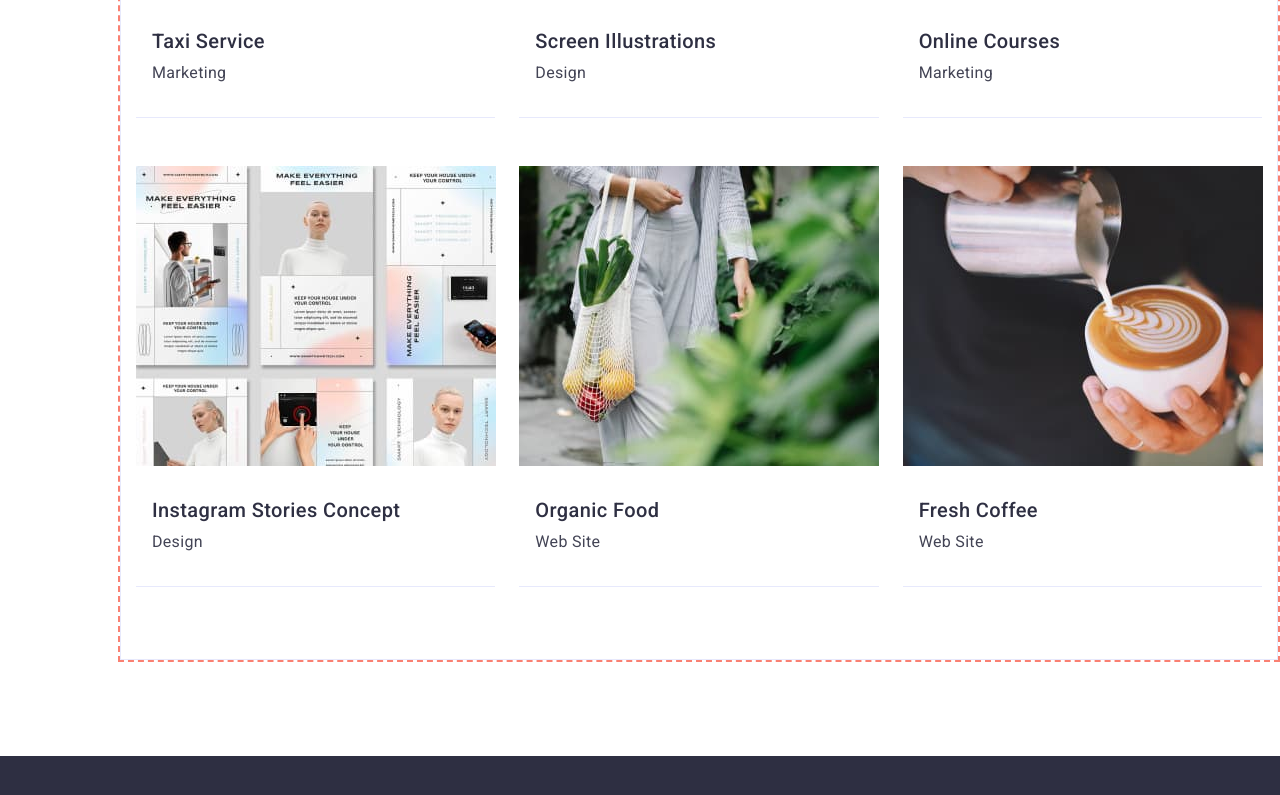
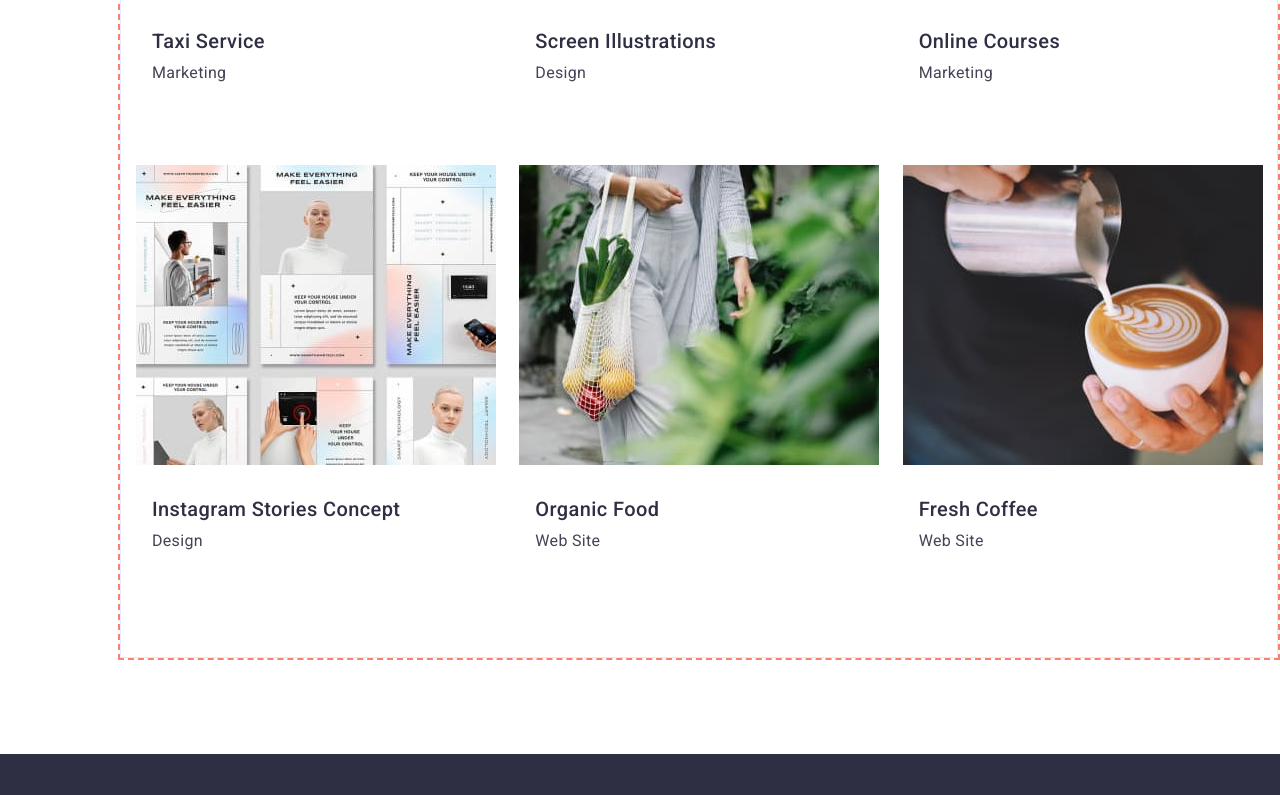
Before and after one commit to Viktoriia-Ch08/goit-markup-hw-03, a plain HTML site: page portfolio.html in a window 1280 px wide. Shown: the part 1063-1858 px from the top of the page. Drawn offline with nearby package versions, Linux system fonts and the light colour scheme.

Commit message:
Update styles.css

```diff
--- a/css/styles.css
+++ b/css/styles.css
@@ -356,8 +356,8 @@ padding-bottom: 120px;
    padding: 96px 120px;
 }
 .portfolio-container {
-   border: 1px solid #e7e9fc;
-   border-top: none;
+  border-top: none;
+  border: 1px solid #e7e9fc;
 }
 .gallery-list {
    display: flex;
@@ -370,7 +370,6 @@ padding-bottom: 120px;
 }
 .gallery-item {
    width: calc((100% - 48px) / 3);
-   border-bottom: 1px solid #E7E9FC;
 
 }
 
```
